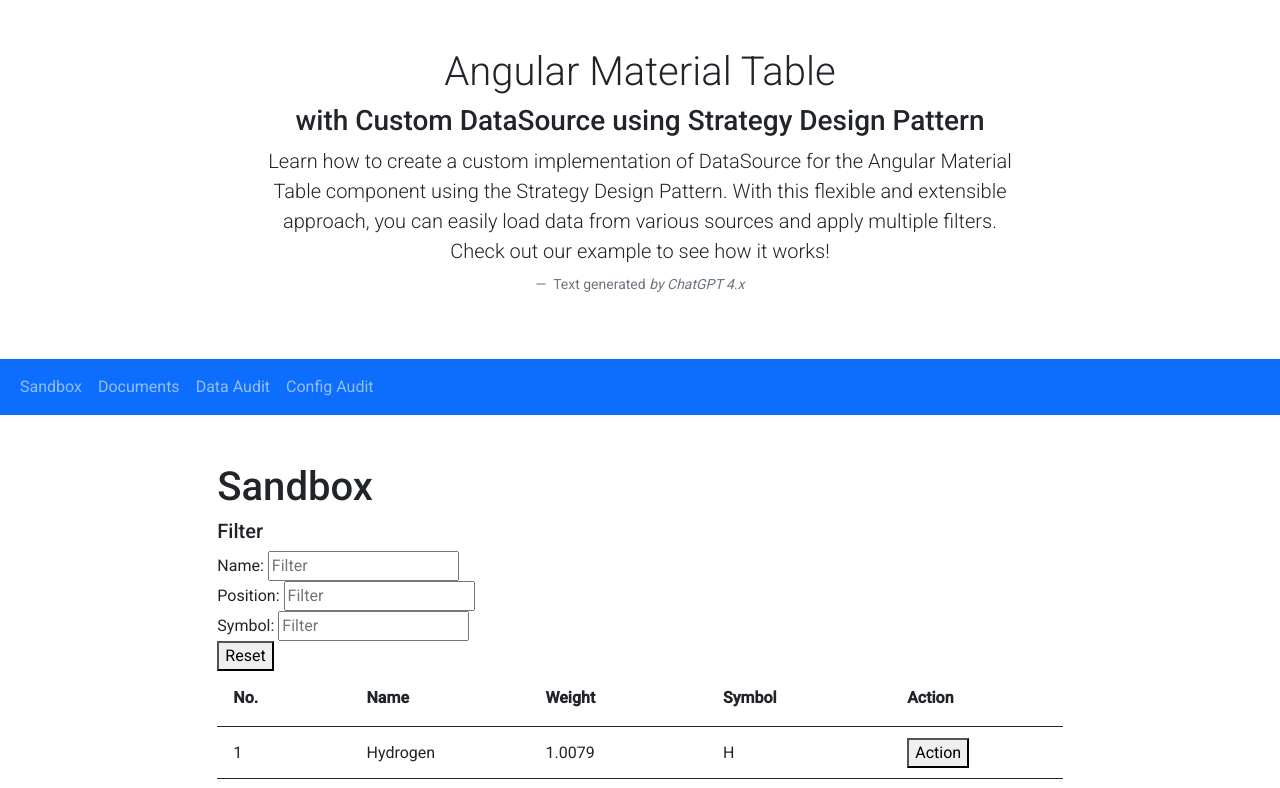
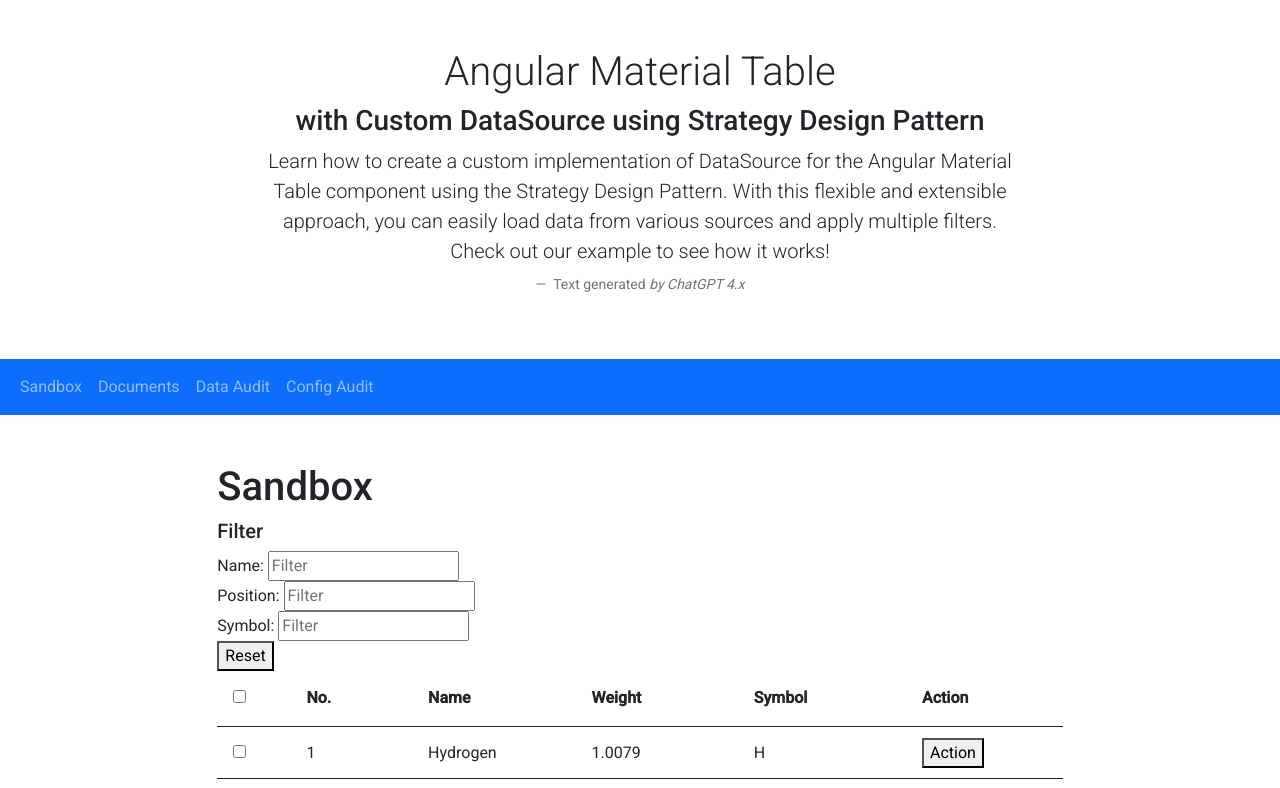
Before and after one commit to vanrado/angular-data-grid, an Angular app: page /sandbox in a window 1280 px wide. Shown: the top 788 px of the page. Built offline with nearby package versions, Linux system fonts and the light colour scheme.

Commit message:
feat(grid-data): selection feature

```diff
--- a/src/app/sandbox/sandbox.component.html
+++ b/src/app/sandbox/sandbox.component.html
@@ -8,7 +8,12 @@
   <button (click)="onClick()">Reset</button>
 </div>
 
-<mc-grid-data [dataSource]="gridDataSource" [columns]="columns"></mc-grid-data>
+<mc-grid-data
+  [dataSource]="gridDataSource"
+  [columns]="columns"
+  [selectable]="true"
+  [(selectedItems)]="selectedItems"
+  (selectedItemsChange)="onSelectedItemsChange($event)"></mc-grid-data>
 
 <ng-template #actionCell let-row="row">
   <button (click)="doAction(row)">Action</button>
--- a/src/app/sandbox/sandbox.component.ts
+++ b/src/app/sandbox/sandbox.component.ts
@@ -18,6 +18,7 @@
   @ViewChild('actionCell', {static: true}) actionCell!: TemplateRef<any>;
   gridDataSource: GridDataSource<PeriodicElement>;
   columns: GridDataColumn[] | undefined;
+  selectedItems: PeriodicElement[] = [];
 
   constructor(private sandboxApiService: SandboxApiService) {
     this.gridDataSource = new GridDataSource(new SandboxGridDataLoadStrategy(sandboxApiService));
@@ -47,4 +48,8 @@
     const value = (event.target as HTMLInputElement).value.trim().toLowerCase();
     this.gridDataSource.applyFilter(value, column);
   }
+
+  onSelectedItemsChange(event: PeriodicElement[]) {
+    console.log('onSelectedItemsChange', {event, selectedItems: this.selectedItems});
+  }
 }
--- /dev/null
+++ b/src/app/shared/grid-data/grid-data-selection-model.ts
@@ -0,0 +1,19 @@
+import {SelectionModel} from '@angular/cdk/collections';
+
+export class GridDataSelectionModel<T> extends SelectionModel<T> {
+  constructor(multiple: boolean = false, initiallySelectedValues?: T[]) {
+    super(multiple, initiallySelectedValues);
+  }
+
+  public selectAll(items: T[]) {
+    items.forEach(item => this.select(item));
+  }
+
+  public getSelected(): T[] {
+    return this.selected;
+  }
+
+  public clearSelection(): void {
+    this.clear();
+  }
+}
--- a/src/app/shared/grid-data/grid-data/grid-data.component.html
+++ b/src/app/shared/grid-data/grid-data/grid-data.component.html
@@ -1,8 +1,18 @@
 <ng-container *ngIf="columns && dataSource">
-  <table mat-table [dataSource]="dataSource" matSort (matSortChange)="announceSortChange($event)">
+  <table mat-table [dataSource]="dataSource" matSort (matSortChange)="announceSortChange($event)">\
+
+    <ng-container matColumnDef="select">
+      <th mat-header-cell *matHeaderCellDef>
+        <input type="checkbox" (change)="toggleAllSelection()" [checked]="isAllSelected()"/>
+      </th>
+      <td mat-cell *matCellDef="let row">
+        <input type="checkbox" (click)="$event.stopPropagation()" (change)="toggleSelection(row)" [checked]="isRowSelected(row)"/>
+      </td>
+    </ng-container>
+
     <ng-container *ngFor="let column of columns" [matColumnDef]="column.columnDef">
       <th mat-header-cell *matHeaderCellDef mat-sort-header
-          sortActionDescription="Sort by number">{{ column.header }}</th>
+          sortActionDescription="Sort by">{{ column.header }}</th>
 
       <ng-container *matCellDef="let row">
         <td mat-cell *ngIf="!column.cellTemplate">{{ row[column.columnDef] }} </td>
@@ -13,8 +23,8 @@
 
     </ng-container>
 
-    <tr mat-row *matRowDef="let row; columns: columns | columnDefToString;"></tr>
-    <tr mat-header-row *matHeaderRowDef="columns | columnDefToString"></tr>
+    <tr mat-row *matRowDef="let row; columns: ['select'].concat(columns | columnDefToString);"></tr>
+    <tr mat-header-row *matHeaderRowDef="['select'].concat(columns | columnDefToString)"></tr>
   </table>
 
   <div *ngIf="dataSource.loading$ | async">Loading...</div>
--- a/src/app/shared/grid-data/grid-data/grid-data.component.ts
+++ b/src/app/shared/grid-data/grid-data/grid-data.component.ts
@@ -1,9 +1,20 @@
-import {AfterViewInit, Component, Input, OnInit, Pipe, PipeTransform, ViewChild} from '@angular/core';
+import {
+  AfterViewInit,
+  Component,
+  EventEmitter,
+  Input,
+  OnInit,
+  Output,
+  Pipe,
+  PipeTransform,
+  ViewChild
+} from '@angular/core';
 import {CommonModule} from '@angular/common';
 import {MatTableModule} from '@angular/material/table';
 import {GridDataColumn} from '../grid-data-column';
 import {MatSort, MatSortModule} from '@angular/material/sort';
 import {GridDataSource} from '../grid-data-source';
+import {GridDataSelectionModel} from '../grid-data-selection-model';
 
 @Pipe({
   name: 'columnDefToString',
@@ -25,7 +36,11 @@
 export class GridDataComponent<T> implements AfterViewInit, OnInit {
   @Input() columns: GridDataColumn[] | undefined;
   @Input() dataSource: GridDataSource<T> | null = null;
+  @Input() selectable: boolean = false;
+  @Input() selectedItems: T[] = [];
+  @Output() selectedItemsChange = new EventEmitter<T[]>();
   @ViewChild(MatSort) sort!: MatSort;
+  private selectionModel: GridDataSelectionModel<T> = new GridDataSelectionModel(true, [] as T[]);
 
   announceSortChange(event: any) {
     console.log('$event', event);
@@ -40,7 +55,46 @@
 
   ngOnInit(): void {
     if (this.dataSource) {
-      this.dataSource.loadData()
+      this.dataSource.loadData();
     }
   }
+
+  public toggleSelection(row: T): void {
+    this.selectionModel.toggle(row);
+    this.selectedItemsChange.emit(this.selectionModel.selected);
+  }
+
+  isRowSelected(row: T): boolean {
+    return this.selectionModel.isSelected(row);
+  }
+
+  toggleAllSelection(): void {
+    if (!this.dataSource?.data) {
+      return;
+    }
+
+    if (this.isAllSelected()) {
+      this.selectionModel.clearSelection();
+    } else {
+      this.selectionModel.selectAll(this.dataSource.data);
+    }
+
+    this.selectedItemsChange.emit(this.selectionModel.selected);
+  }
+
+  isAllSelected(): boolean {
+    const numSelected = this.selectionModel.selected.length;
+    const numRows = this.dataSource?.data.length || 0;
+    return numSelected === numRows;
+    /*
+    isAllSelected(): boolean {
+      const numSelected = this.selection.selected.length;
+      const numRows = this.dataSource?.data.length || 0;
+      const pageStart = this.dataSource?.paginator?.pageIndex * (this.dataSource?.paginator?.pageSize || 0) || 0;
+      const pageEnd = pageStart + (this.dataSource?.paginator?.pageSize || 0);
+      const numVisibleRows = Math.min(numRows, pageEnd) - pageStart;
+      return numSelected === numVisibleRows && numVisibleRows > 0;
+    }
+     */
+  }
 }
```
